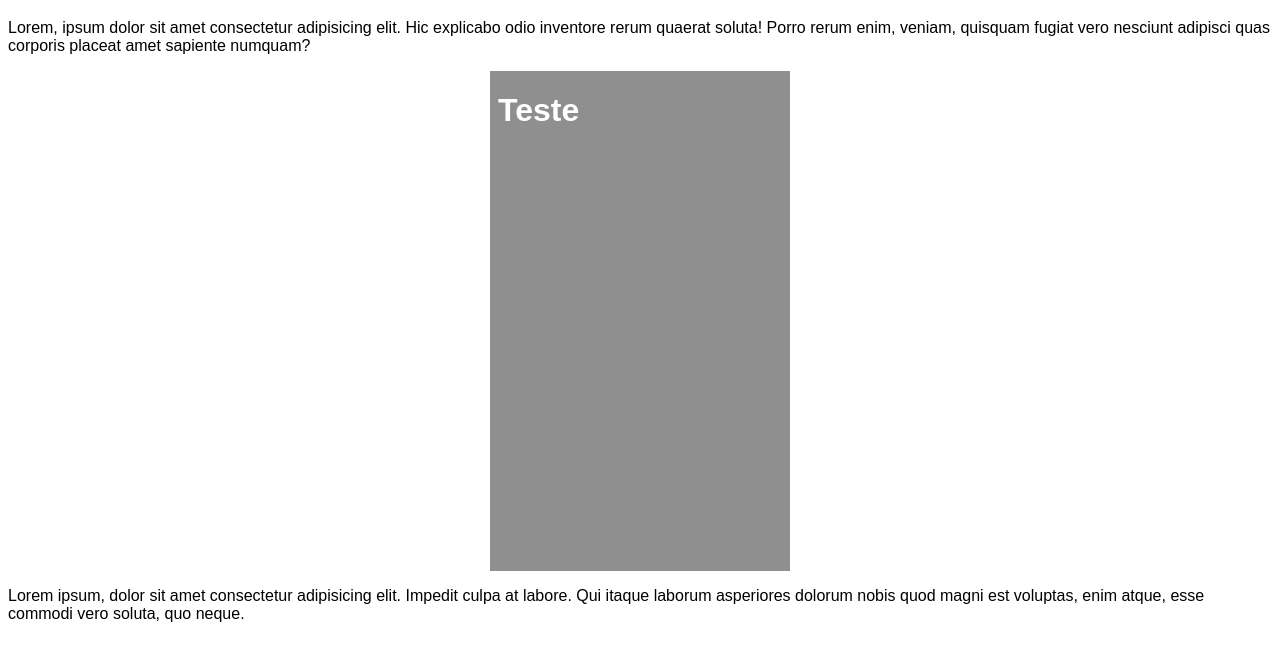
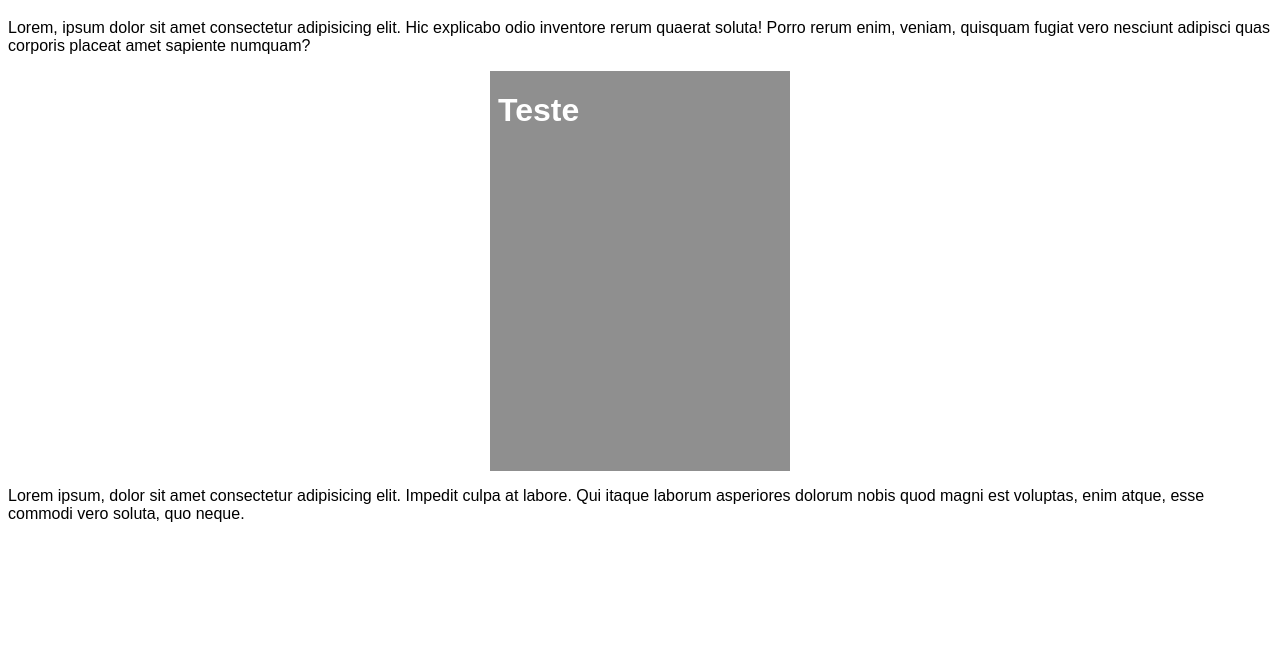
Before and after one commit to PabloKauan-77/HTML-CSS, a plain HTML site: page exericicios/ex024/iframe002.html in a window 1280 px wide. Shown: the part 61-722 px from the top of the page. Drawn offline with Linux system fonts and the light colour scheme.

Commit message:
modif de frames

```diff
--- a/exericicios/ex024/iframe002.html
+++ b/exericicios/ex024/iframe002.html
@@ -18,7 +18,7 @@
 <body>
     <h1>Teste com frame</h1>
     <p>Lorem, ipsum dolor sit amet consectetur adipisicing elit. Hic explicabo odio inventore rerum quaerat soluta! Porro rerum enim, veniam, quisquam fugiat vero nesciunt adipisci quas corporis placeat amet sapiente numquam?</p>
-    <iframe src="pag001.html" frameborder="0" width="500"height="500"></iframe>
+    <iframe src="paginas_extras/pag001.html" frameborder="0" width="400"height="400"></iframe>
     <p>Lorem ipsum, dolor sit amet consectetur adipisicing elit. Impedit culpa at labore. Qui itaque laborum asperiores dolorum nobis quod magni est voluptas, enim atque, esse commodi vero soluta, quo neque.</p>
 </body>
 </html>
```
Also changed, not shown: exericicios/ex024/paginas_extras/pag001.html (renamed from exericicios/ex024/pag001.html).
